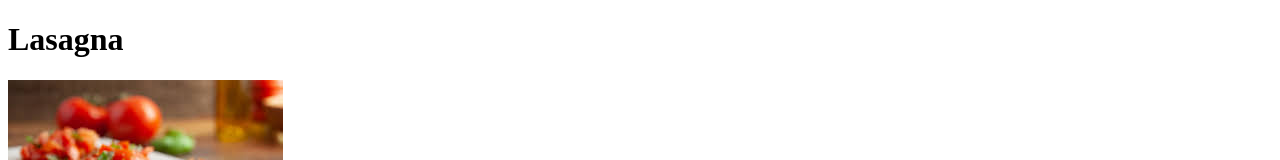
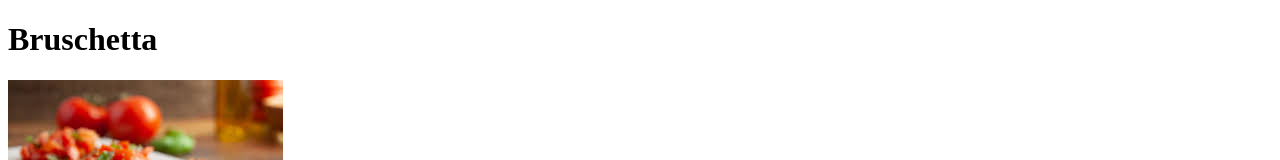
Before and after one commit to emilylonergan/odin-recipes, a plain HTML site: page recipes/bruschetta.html in a window 1280 px wide. Shown: the top 160 px of the page. Drawn offline with Linux system fonts and the light colour scheme.

Commit message:
Fix wrong heading

```diff
--- a/recipes/bruschetta.html
+++ b/recipes/bruschetta.html
@@ -6,7 +6,7 @@
     </head>
 
     <body>
-        <h1>Lasagna</h1>
+        <h1>Bruschetta</h1>
         <img src="../images/bruschetta.jpg" alt="Bruschetta"/>
         <h2>Description</h2>
         <p>Bruschetta is a famous Italian dish made with French or Italian loaf and topped with your favorite dressing. In this recipe, the dressing is prepared from tomatoes, garlic, cheese, and basil. Garlic Tomato Bruschetta can be a great brunch or breakfast option with your friends.</p>
```
